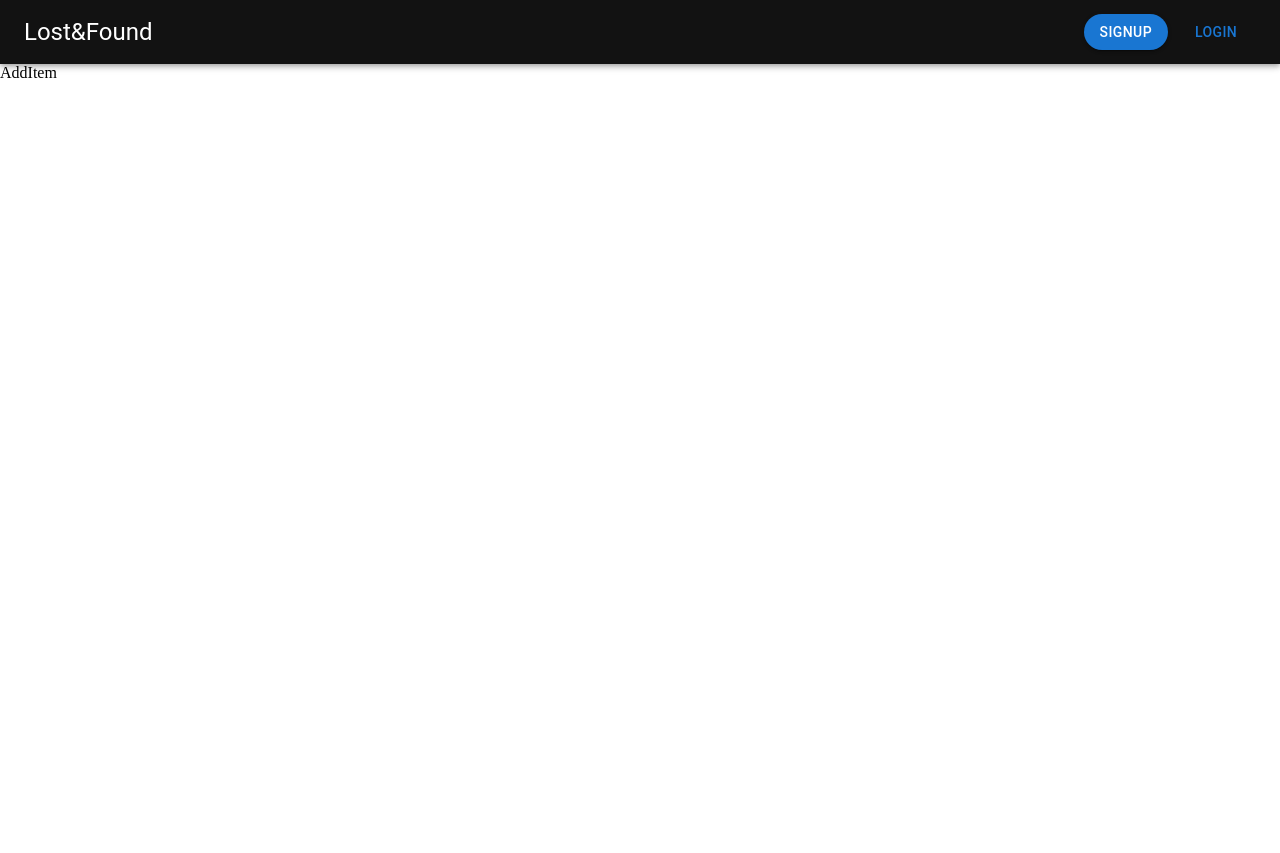
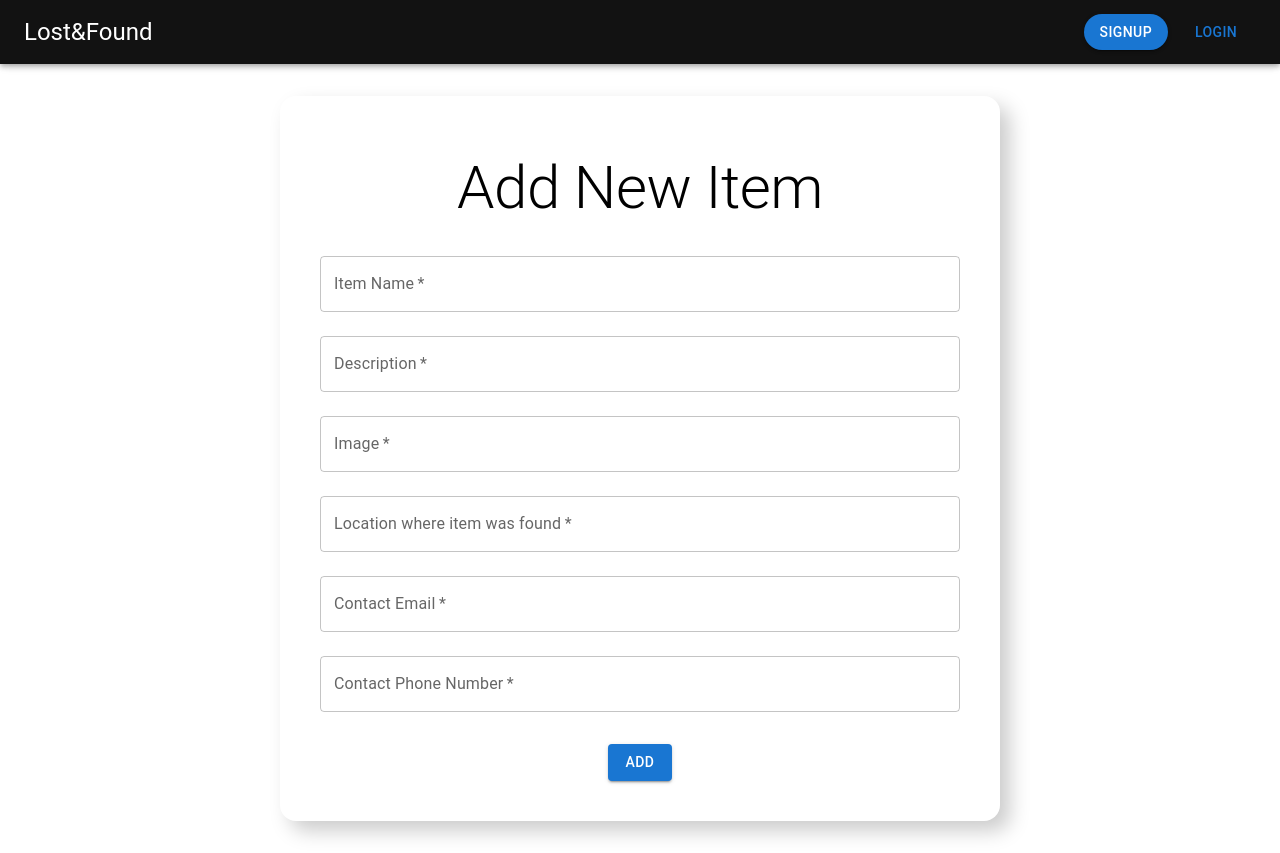
Before and after one commit to sahanmndl/Lost-and-Found, a React (Create React App) app in the folder client/: page /allItems/addItem in a window 1280 px wide. Before the commit the page ends 800 px from the top, so only its background shows below. Built offline with nearby package versions, Linux system fonts and the light colour scheme.

Commit message:
Add new item

```diff
--- a/client/src/components/AddItem.js
+++ b/client/src/components/AddItem.js
@@ -1,8 +1,140 @@
-import React from 'react'
+import React, {useState} from 'react';
+import {Box, Typography, TextField, Button} from "@mui/material";
+import axios from 'axios';
 
 const AddItem = () => {
+
+  const [inputs, setInputs] = useState({
+    name: "",
+    description: "",
+    foundat: "",
+    email: "",
+    number: "",
+    image: ""
+  })
+
+  const handleChange = (e) => {
+    setInputs((prevState) => ({
+      ...prevState,
+      [e.target.name]: e.target.value
+    }))
+  }
+
+  const sendRequest = async () => {
+    const response = await axios.post('http://localhost:5000/api/item/additem', {
+      name: inputs.name,
+      description: inputs.description,
+      image: inputs.image,
+      foundat: inputs.foundat,
+      email: inputs.email,
+      number: inputs.number,
+      user: localStorage.getItem('userId')
+    }).catch(err => console.log(err))
+
+    const data = await response.data
+
+    return data
+  }
+
+  const handleSubmission = (e) => {
+    e.preventDefault()
+    console.log(inputs)
+    sendRequest()
+    .then(data => console.log(data))
+  }
+
   return (
-    <div>AddItem</div>
+    <div>
+      <form onSubmit={handleSubmission}>
+        <Box
+          width="50%"
+          display="flex"
+          flexDirection={"column"}
+          alignItems="center"
+          justifyContent={"center"}
+          boxShadow="10px 10px 20px #ccc"
+          padding={5}
+          margin="auto"
+          marginTop={4}
+          marginBottom={4}
+          borderRadius={4}
+        >
+            <Typography variant="h2" padding={2} textAlign="center">
+              Add New Item
+            </Typography>
+            <TextField
+              required
+              fullWidth
+              name="name"
+              label="Item Name"
+              type="text"
+              margin='normal'
+              value={inputs.name}
+              onChange={handleChange}
+            />
+            <TextField
+              required
+              fullWidth
+              multiline
+              name="description"
+              label="Description"
+              type="text"
+              margin='normal'
+              maxRows={4}
+              value={inputs.description}
+              onChange={handleChange}
+            />
+            <TextField
+              required
+              fullWidth
+              name="image"
+              label="Image"
+              type="text"
+              margin='normal'
+              value={inputs.image}
+              onChange={handleChange}
+            />
+            <TextField
+              required
+              fullWidth
+              name="foundat"
+              label="Location where item was found"
+              type="text"
+              margin='normal'
+              value={inputs.foundat}
+              onChange={handleChange}
+            />
+            <TextField
+              required
+              fullWidth
+              name="email"
+              label="Contact Email"
+              type="email"
+              margin='normal'
+              value={inputs.email}
+              onChange={handleChange}
+            />
+            <TextField
+              required
+              fullWidth
+              name="number"
+              label="Contact Phone Number"
+              type="text"
+              margin='normal'
+              inputProps={{ inputMode: 'numeric', pattern: '[0-9]*' }}
+              value={inputs.number}
+              onChange={handleChange}
+            />
+            <Button
+              type="submit"
+              variant="contained"
+              sx={{ marginTop: 3 }}
+            >
+              Add
+            </Button>
+        </Box>
+      </form>
+    </div>
   )
 }
 
--- a/client/src/components/Header.js
+++ b/client/src/components/Header.js
@@ -34,6 +34,12 @@ const Header = () => {
                             LinkComponent={Link}
                             to="/foundItems"
                             label="Found by me"
+                        />
+                        <Tab
+                            style={styles.tabLabel}
+                            LinkComponent={Link}
+                            to="/allItems/addItem"
+                            label="Add new item"
                         />
                     </Tabs>
                 </Box>
```
